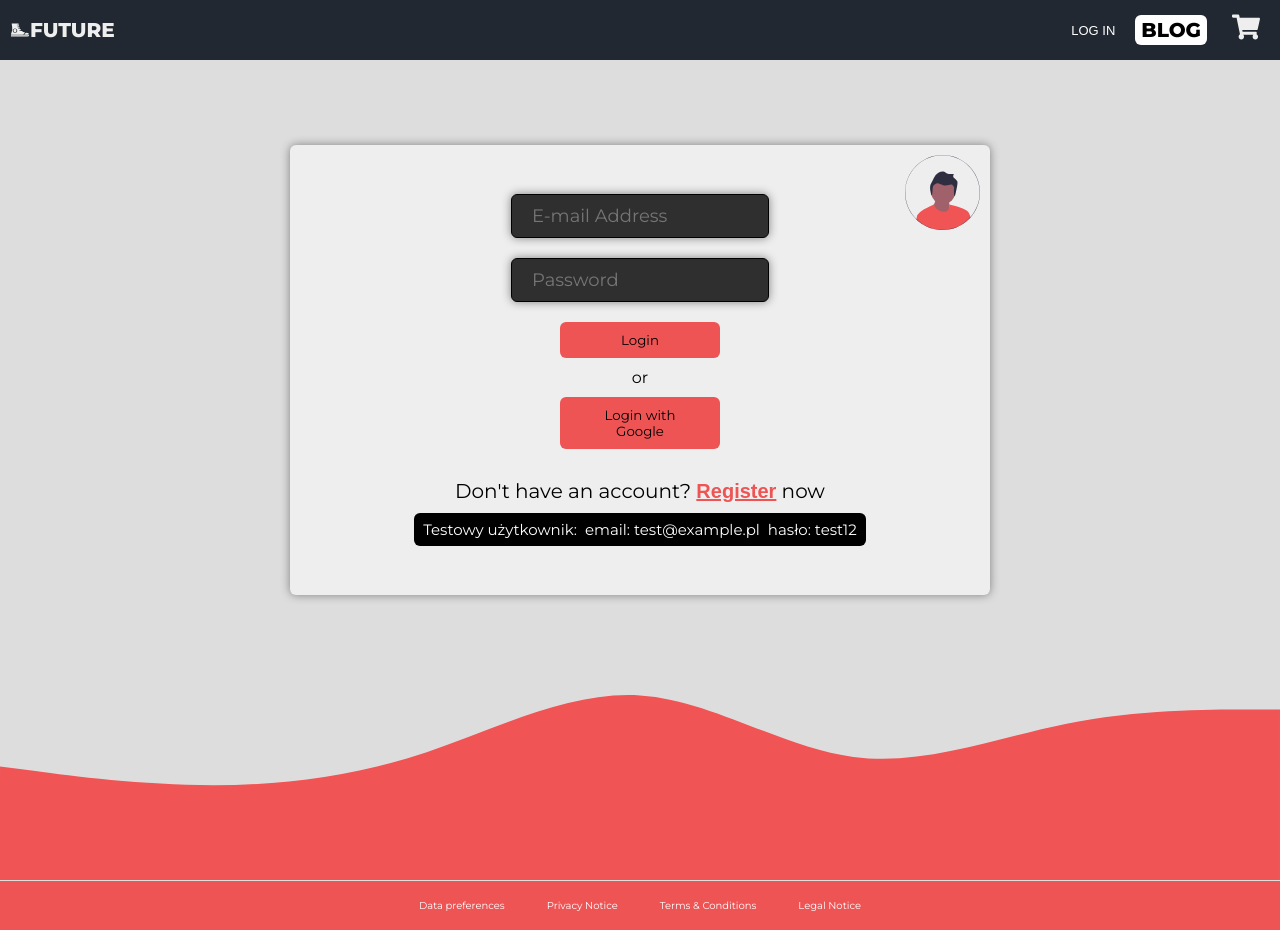
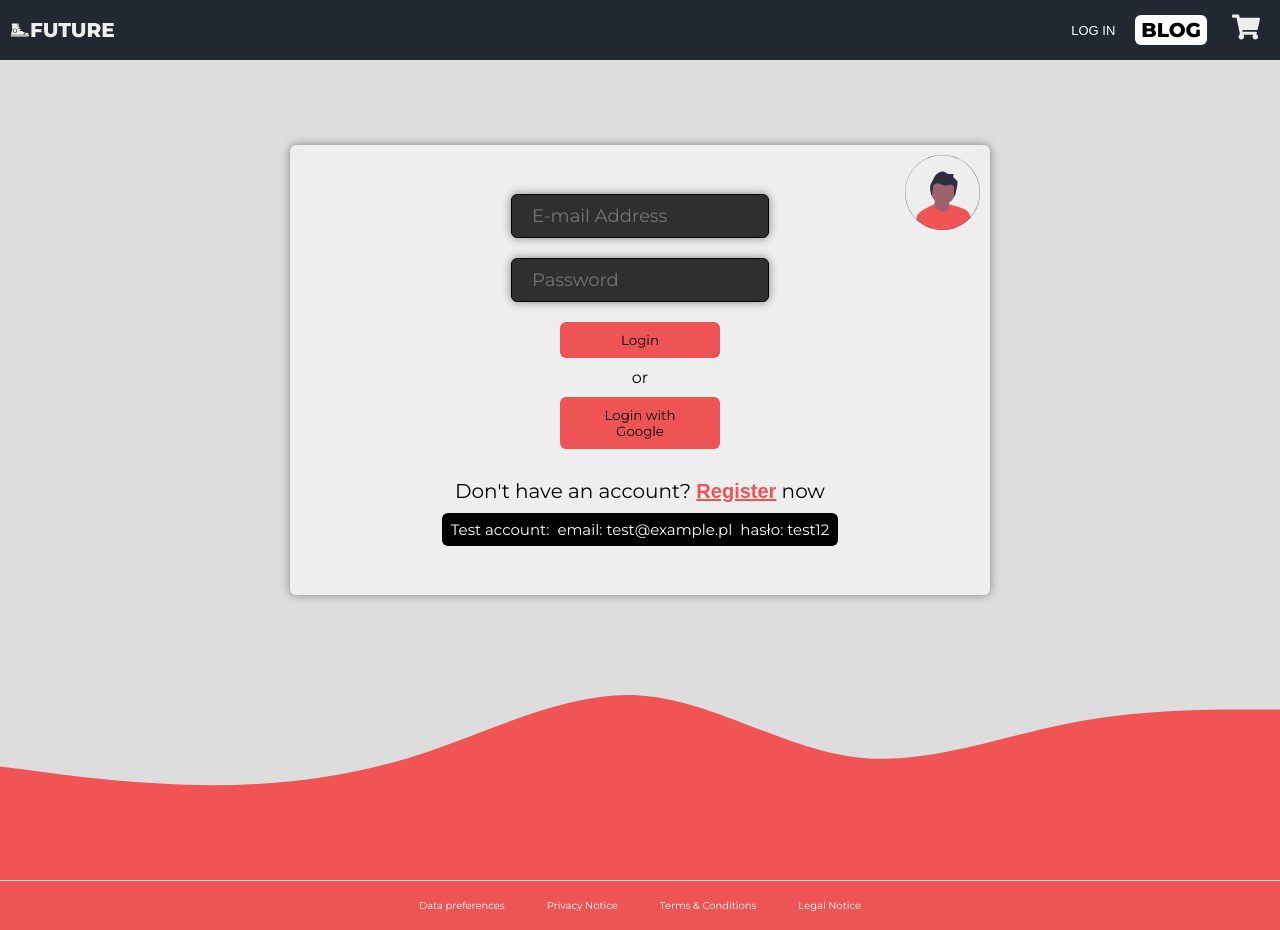
Before and after one commit to ThomasFront/ecommerce-react, a React (Vite) app: page /login in a window 1280 px wide. Built offline with nearby package versions, Linux system fonts and the light colour scheme; no server answers.

Commit message:
changed paragraf in login page

```diff
--- a/src/pages/Login/Login.tsx
+++ b/src/pages/Login/Login.tsx
@@ -70,7 +70,7 @@ function Login() {
             <RegisterText>Don't have an account? <RegisterButton onClick={() => navigate('/register')}>Register</RegisterButton> now</RegisterText>
             <img src={profilePhoto} alt="profile image" />
             <ContainerTestAccountInfo>
-              <p>Testowy użytkownik:</p>
+              <p>Test account:</p>
               <p>email: test@example.pl</p>
               <p>hasło: test12</p>
             </ContainerTestAccountInfo>
```
